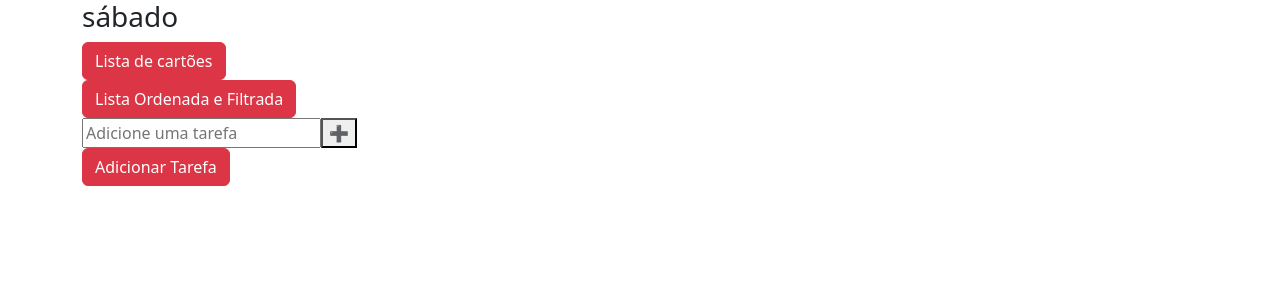
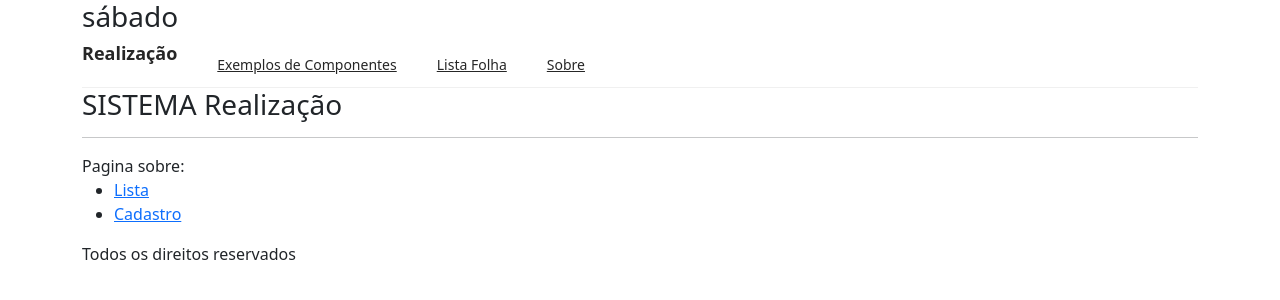
Before and after one commit to hvivox/srealizacaoreact, a React (Vite) app: page /about in a window 1280 px wide. Shown: the top 300 px of the page. Built offline with nearby package versions, Linux system fonts and the light colour scheme.

Commit message:
- Rotas: configuração das rotas, criação de paginas para navegação, menu home, instalação do antdesing, moment, react-icons, react-rout

```diff
--- a/package.json
+++ b/package.json
@@ -10,11 +10,16 @@
     "preview": "vite preview"
   },
   "dependencies": {
+    "@types/moment": "^2.13.0",
+    "antd": "^4.24.14",
     "axios": "^1.5.0",
     "bootstrap": "^5.3.1",
+    "moment": "^2.29.4",
     "react": "^18.2.0",
     "react-dom": "^18.2.0",
+    "react-icons": "^4.11.0",
     "react-modal": "^3.16.1",
+    "react-router-dom": "^6.16.0",
     "styled-components": "^6.0.7"
   },
   "devDependencies": {
--- a/src/App.css
+++ b/src/App.css
@@ -1,5 +1,31 @@
+
+/*
 * {
-  /* margin: 0;
-  padding: 0;
-  box-sizing: border-box;*/
+  bordas para dentro da div
+  box-sizing: border-box;
+   border: 1px dashed blue;
 }
+*/
+
+.btn {
+  margin: 5px;
+  padding: 10px;
+  font-size: 16px;
+  cursor: pointer;
+  border: none;
+  color: #fff;
+  border-radius: 5px;
+}
+
+.btn-pdf {
+  background-color: #ff0000;
+}
+
+.btn-excel {
+  background-color: #007700;
+}
+
+.blue-background.ul{
+  background-color: #1890ff;
+
+}
--- a/src/App.tsx
+++ b/src/App.tsx
@@ -1,37 +1,27 @@
 import "./App.css";
-import { CardProduct } from "./components/CardProduct/cardProduct.tsx";
-import { FildInsert } from "./components/FieldInsert/FildInsert.tsx";
-import { ListaFiltradaOrdenada } from "./components/ListaFiltradaOrdenada/ListaFiltradaOrdenada.tsx";
-import { ModalPrincipal } from "./components/ModalPrincipal/ModalPrincipal.tsx"; // Importe o CSS do Bootstrap
+
+import { MainRoutes } from "./routes/MainRoutes.tsx";
+import "antd/dist/antd.css";
+import {Navbar} from "./pages/Navbar/Navbar.tsx";
 
 function App() {
   const getWeekDay = () => {
     return new Intl.DateTimeFormat("pt-BR", { weekday: "long" }).format(new Date());
   };
 
-  const handleAddTask = (taskName: string) => {
-    alert(taskName);
-    /* let newList = [...list];
-      newList.push({
-        id: list.length + 1,
-        name: taskName,
-        done: false,
-      });
-      setList(newList);*/
-  };
-
   return (
     <div className="App">
       <div className="container">
         <h3>{getWeekDay()}</h3>
-        <ModalPrincipal nameButtonModal="Lista de cartões">
-          <CardProduct name="xmogenes" price={10.42} photo="testeeststeste" />
-          <CardProduct name="hmsilva" price={18.42} photo="link da imagem" />
-        </ModalPrincipal>
-
-        <ListaFiltradaOrdenada />
-
-        <FildInsert onEnter={handleAddTask} />
+        <Navbar/>
+        <header>
+          <h3>SISTEMA Realização</h3>
+        </header>
+        <hr />
+        <div>
+          <MainRoutes />
+        </div>
+        <footer>Todos os direitos reservados</footer>
       </div>
     </div>
   );
--- a/src/main.tsx
+++ b/src/main.tsx
@@ -1,16 +1,18 @@
 import React from "react";
 import ReactDOM from "react-dom/client";
 import App from "./App.tsx";
-import 'bootstrap/dist/css/bootstrap.min.css';
-import 'bootstrap/dist/js/bootstrap.bundle.min.js'; // Importe os scripts JavaScript do Bootstrap conforme necessário
-import Modal from 'react-modal';
+import "bootstrap/dist/css/bootstrap.min.css";
+import "bootstrap/dist/js/bootstrap.bundle.min.js"; // Importe os scripts JavaScript do Bootstrap conforme necessário
+import Modal from "react-modal";
+import { BrowserRouter } from "react-router-dom";
 
 // Configurar o elemento raiz do aplicativo para acessibilidade
-Modal.setAppElement('#root'); // Certifique-se de que "#root" corresponda ao ID do elemento raiz do seu aplicativo
-
+Modal.setAppElement("#root"); // Certifique-se de que "#root" corresponda ao ID do elemento raiz do seu aplicativo
 
 ReactDOM.createRoot(document.getElementById("root")!).render(
   <React.StrictMode>
-    <App />
+    <BrowserRouter>
+      <App />
+    </BrowserRouter>
   </React.StrictMode>
 );
--- /dev/null
+++ b/src/pages/About/About.tsx
@@ -0,0 +1,16 @@
+import { Link } from "react-router-dom";
+export const About = () => {
+  return (
+    <div>
+      Pagina sobre:
+      <ul>
+        <li>
+          <Link to="/about/aboutList">Lista</Link>
+        </li>
+        <li>
+          <Link to="/about/cadastro">Cadastro</Link>
+        </li>
+      </ul>
+    </div>
+  );
+};
--- /dev/null
+++ b/src/pages/About/AboutCadastro.tsx
@@ -0,0 +1,3 @@
+export const AboutCadastro = () => {
+  return <div>cadastro sobre</div>;
+};
--- /dev/null
+++ b/src/pages/About/AboutList.tsx
@@ -0,0 +1,3 @@
+export const AboutList = () => {
+  return <div>lista sobre</div>;
+};
--- /dev/null
+++ b/src/pages/ExemplesComponentView.tsx
@@ -0,0 +1,33 @@
+import { ButtonDownload } from "../components/ButtonDownload/ButtonDownload";
+import { CardProduct } from "../components/CardProduct/cardProduct";
+import { FildInsert } from "../components/FieldInsert/FildInsert";
+import { FormProduto } from "../components/FormProduto/FormProduto";
+import { ListaFiltradaOrdenada } from "../components/ListaFiltradaOrdenada/ListaFiltradaOrdenada";
+import { ModalPrincipal } from "../components/ModalPrincipal/ModalPrincipal";
+
+export const ExemplosComponent = () => {
+  const handleAddTask = (taskName: string) => {
+    alert(taskName);
+    /* let newList = [...list];
+      newList.push({
+        id: list.length + 1,
+        name: taskName,
+        done: false,
+      });
+      setList(newList);*/
+  };
+
+  return (
+    <div>
+      {" "}
+      <ButtonDownload />
+      <FormProduto />
+      <ModalPrincipal nameButtonModal="Lista de cartões">
+        <CardProduct name="xmogenes" price={10.42} photo="testeeststeste" />
+        <CardProduct name="hmsilva" price={18.42} photo="link da imagem" />
+      </ModalPrincipal>
+      <ListaFiltradaOrdenada />
+      <FildInsert onEnter={handleAddTask} />
+    </div>
+  );
+};
--- /dev/null
+++ b/src/pages/HomeView.tsx
@@ -0,0 +1,8 @@
+export const HomeView = () => {
+  return (
+    <div>
+      <h3> Página Home</h3>
+      <div>Bem-vindos</div>
+    </div>
+  );
+};
--- /dev/null
+++ b/src/pages/Navbar/Navbar.tsx
@@ -0,0 +1,33 @@
+import { Link } from "react-router-dom";
+import { Menu, Typography } from "antd";
+
+export const Navbar = () => {
+  const { Title } = Typography;
+
+  return (
+    <div>
+      <Menu mode="horizontal">
+        <Menu.Item
+          key="brand"
+          disabled
+          style={{
+            marginRight: "20px",
+            paddingLeft: "0",
+            paddingRight: "0",
+          }}
+        >
+          <Title style={{ fontSize: "18px" }}>Realização</Title>
+        </Menu.Item>
+        <Menu.Item key="exemple">
+          <Link to="/exemple">Exemplos de Componentes</Link>
+        </Menu.Item>
+        <Menu.Item key="lista-folha">
+          <Link to="/lista-folha">Lista Folha</Link>
+        </Menu.Item>
+        <Menu.Item key="about">
+          <Link to="/about">Sobre</Link>
+        </Menu.Item>
+      </Menu>
+    </div>
+  );
+};
--- /dev/null
+++ b/src/pages/NotFoundView.tsx
@@ -0,0 +1,3 @@
+export const NotFoundView = () => {
+  return <div>Página não encontrada</div>;
+};
--- /dev/null
+++ b/src/routes/MainRoutes.tsx
@@ -0,0 +1,20 @@
+import { Route, Routes } from "react-router-dom";
+import { HomeView } from "../pages/HomeView.tsx";
+import { About } from "../pages/About/About.tsx";
+import { ExemplosComponent } from "../pages/ExemplesComponentView.tsx";
+import { NotFoundView } from "../pages/NotFoundView.tsx";
+import { ListaFolhaView } from "../pages/ListaFolhaView.tsx";
+
+export const MainRoutes = () => {
+  return (
+    <div>
+      <Routes>
+        <Route path="/" element={<HomeView />} />
+        <Route path="/lista-folha" element={<ListaFolhaView />} />
+        <Route path="/about" element={<About />} />
+        <Route path="/exemple" element={<ExemplosComponent />} />
+        <Route path="*" element={<NotFoundView />} />
+      </Routes>
+    </div>
+  );
+};
```
Also changed, not shown: 2 other files (tests, documents, lock files or other folders).
